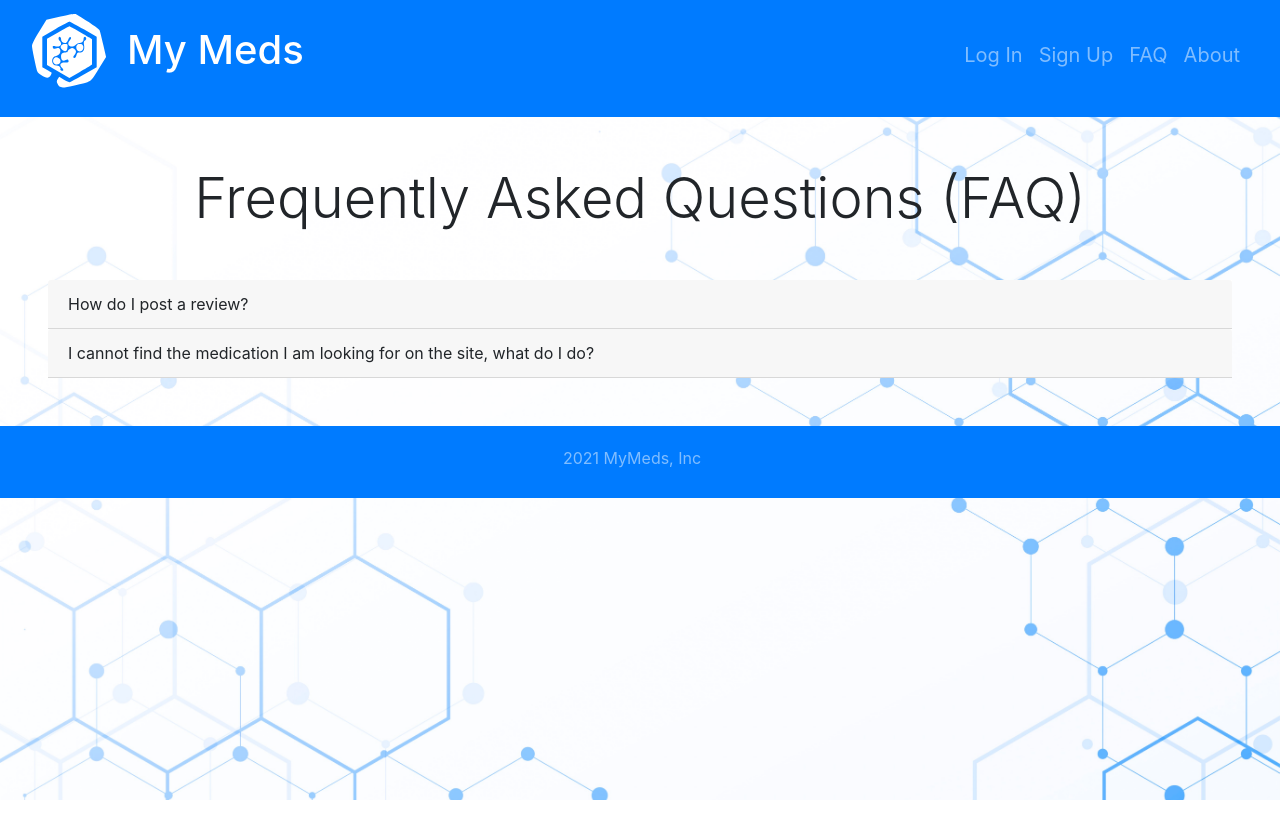
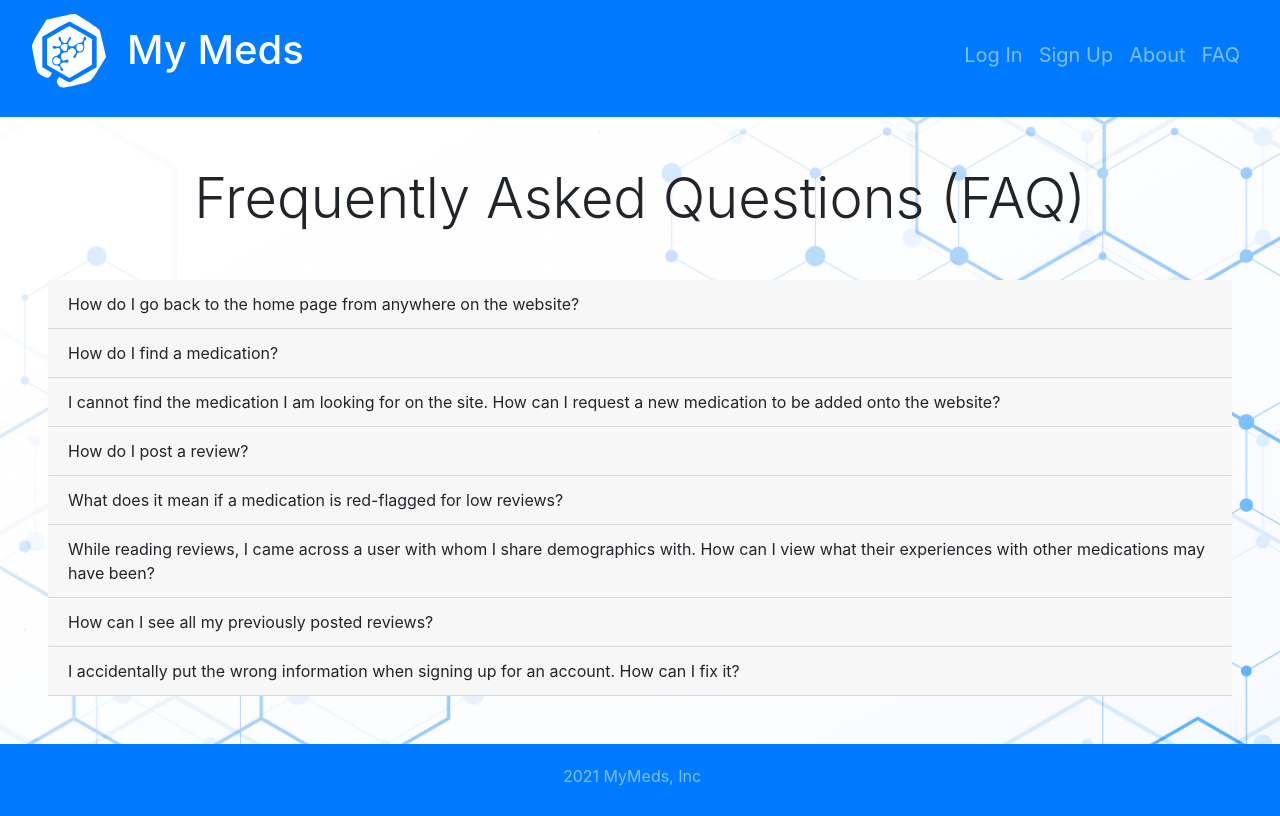
Before and after one commit to sgo21/COMP523-myMeds, a React (Create React App) app: page /faq in a window 1280 px wide. Built offline with nearby package versions, Linux system fonts and the light colour scheme; no server answers.

Commit message:
added more questions to user manual FAQ and fixed about page styling page

```diff
--- a/src/components/NavbarContainer.jsx
+++ b/src/components/NavbarContainer.jsx
@@ -18,8 +18,8 @@ export default function NavbarContainer() {
                     <Navbar.Collapse className="pr-3" id="responsive-navbar-nav">
                         <Nav className="nav ml-auto">
                             <Nav.Link href="/my-profile">My Profile</Nav.Link>
+                            <Nav.Link href="/about">About</Nav.Link>
                             <Nav.Link href="/faq">FAQ</Nav.Link>
-                            <Nav.Link href="/about">About</Nav.Link>
                         </Nav>
                     </Navbar.Collapse>
                 </Navbar>
@@ -38,8 +38,8 @@ export default function NavbarContainer() {
                         <Nav className="nav ml-auto">
                             <Nav.Link href="/log-in" >Log In</Nav.Link>
                             <Nav.Link href="/sign-up">Sign Up</Nav.Link>
+                            <Nav.Link href="/about">About</Nav.Link>
                             <Nav.Link href="/faq">FAQ</Nav.Link>
-                            <Nav.Link href="/about">About</Nav.Link>
 
                         </Nav>
                     </Navbar.Collapse>
--- a/src/pages/Faq.jsx
+++ b/src/pages/Faq.jsx
@@ -1,5 +1,6 @@
 import React from 'react';
 import '../css/Home.css';
+import { Link } from "react-router-dom";
 import { Accordion, Card } from "react-bootstrap"
 import NavbarContainer from '../components/NavbarContainer'
 import Footer from '../components/Footer'
@@ -16,22 +17,68 @@ const Faq = () => {
             <Accordion className="m-5" style={{backgroundColor: '#FFFFFF'}}>
             <div className= "text-left mx-auto">
                     <Accordion.Toggle as={Card.Header} eventKey="0">
-                        How do I post a review?
+                        How do I go back to the home page from anywhere on the website?
                     </Accordion.Toggle>
                     <Accordion.Collapse eventKey="0">
                         <Card.Body>
                             <ul>
-                                <li>First make sure you are logged into your MyMeds account,
-                                or sign up for one if you do not have an account.
+                                <li >Regardless of where you are on the website, you can always go to the Home page by clicking on
+                                    the My Meds logo on the top left corner of header.</li>
+                            </ul>
+                        </Card.Body>
+                    </Accordion.Collapse>
+                </div>
+                <div className= "text-left mx-auto">
+                    <Accordion.Toggle as={Card.Header} eventKey="1">
+                        How do I find a medication?
+                    </Accordion.Toggle>
+                    <Accordion.Collapse eventKey="1">
+                        <Card.Body>
+                            <ul>
+                                <li className="mb-3">Navigate to the Home page by clicking on the My Meds logo on the top left corner of header.</li>
+                                <li className="mb-3">Then type a specific medication's brand name or generic name, or the symptom you are looking
+                                    to find medications for in the search bar. Then click the blue button with the pill icon,
+                                    or press the Enter key on your keyboard to search.</li>
+                                <li className="mb-3">Note: Either before or after you search, you can also choose to sort you medication results
+                                    by ascending or descending rating order, by choosing the appropiate option from the "Sort by"
+                                    drop down menu displayed right below the search bar.</li>
+                            </ul>
+                        </Card.Body>
+                    </Accordion.Collapse>
+                </div>
+                <div className= "text-left mx-auto">
+                    <Accordion.Toggle as={Card.Header} eventKey="2">
+                        I cannot find the medication I am looking for on the site. How can I request a new medication to be added onto the website?
+                    </Accordion.Toggle>
+                    <Accordion.Collapse eventKey="2">
+                        <Card.Body>
+                            <ul>
+                                <li className="mb-3">Navigate to the home page, click on "Request a Medication",
+                                and fill out the request form to request a medication to be included onto My Meds.</li>
+                                <li className="mb-3">We will soon review your request and upon approval, the medication should appear
+                                on the site as a page, for users to view and post reviews for.</li>
+                            </ul>
+                        </Card.Body>
+                    </Accordion.Collapse>
+                </div>
+                <div className= "text-left mx-auto">
+                    <Accordion.Toggle as={Card.Header} eventKey="3">
+                        How do I post a review?
+                    </Accordion.Toggle>
+                    <Accordion.Collapse eventKey="3">
+                        <Card.Body>
+                            <ul>
+                                <li className="mb-3">First make sure you are <Link to="/log-in">logged into</Link> your MyMeds account,
+                                or <Link to="/sign-up">sign up</Link> for one if you do not have an account.
                                 To ensure the authenticity and intergity of our platform, we require all users to be
                                 logged into a registered MyMeds account in order to post reviews. </li>
-                                <li> Once you are logged in, on the home page (can be navigated to by clicking on the logo in
+                                <li className="mb-3"> Then, on the home page (can be navigated to by clicking on the logo in
                                 the header), use the search bar to search for the medication
                                 you are trying to post a review for. </li>
-                                <li> Then, find the medication amongst the search results and navigate to that medication's
+                                <li className="mb-3"> Then, find the medication amongst the search results and navigate to that medication's
                                 page by clicking on the "View Reviews & More Info" button located on the
                                 medication's search result box.</li>
-                                <li>Once you are on that medication's page,
+                                <li className="mb-3">Once you are on that medication's page,
                                 click the "Write a Review" button located near the top of the page, fill out the
                                 form with your review's details and post the review.</li>
                             </ul>
@@ -39,29 +86,72 @@ const Faq = () => {
                     </Accordion.Collapse>
                 </div>
                 <div className= "text-left mx-auto">
-                    <Accordion.Toggle as={Card.Header} eventKey="1">
-                        I cannot find the medication I am looking for on the site, what do I do?
+                    <Accordion.Toggle as={Card.Header} eventKey="4">
+                        What does it mean if a medication is red-flagged for low reviews?
                     </Accordion.Toggle>
-                    <Accordion.Collapse eventKey="1">
+                    <Accordion.Collapse eventKey="4">
                         <Card.Body>
                             <ul>
-                            <li>Navigate to the home page, click on "Request a Medication",
-                            and fill out the request form to request a medication to be included onto My Meds.</li>
-                            <li>We will soon review your request and upon approval, the medication should appear
-                            on the site as a page, for users to view and post reviews for.</li>
+                                <li className="mb-3">Our red-flagging symptom offers an up-front and convenient way to caution our users against medications that may be poorly rated.</li>
+                                <li className="mb-3">Medications are red-flagged if they have accumulated reviews resulting in an overall average rating of lower than 2 stars.</li>
+                            </ul>
+                        </Card.Body>
+                    </Accordion.Collapse>
+                </div>
+                <div className= "text-left mx-auto">
+                    <Accordion.Toggle as={Card.Header} eventKey="5">
+                        While reading reviews, I came across a user with whom I share demographics with. How can I view what their experiences with other medications may have been?
+                    </Accordion.Toggle>
+                    <Accordion.Collapse eventKey="5">
+                        <Card.Body>
+                            <ul>
+                                <li className="mb-3">First go to the review posted by that user of interest.</li>
+                                <li className="mb-3">Then click on that user's name on their review. You will be taken to that user's profile page, which contains an overview
+                                    of profile information such as demographics and a list of all the reviews they have posted.</li>
+                                <li className="mb-3">Note: As health and medical information can be a sensitive topic, we want to be respectful of all our users' privacy,
+                                    and create a safe space where users feel comfortable to share their experiences with medicine. Thus, users cannot explicity "follow" other users on the website,
+                                    as My Meds is not a social networking platform, rather a purely informational and educational one.</li>
+                            </ul>
+                        </Card.Body>
+                    </Accordion.Collapse>
+                </div>
+                <div className= "text-left mx-auto">
+                    <Accordion.Toggle as={Card.Header} eventKey="6">
+                        How can I see all my previously posted reviews?
+                    </Accordion.Toggle>
+                    <Accordion.Collapse eventKey="6">
+                        <Card.Body>
+                            <ul>
+                                <li className="mb-3">First make sure you are <Link to="/log-in">logged into</Link> your MyMeds account, or <Link to="/sign-up">sign up</Link> for one if you do not have an account.</li>
+                                <li className="mb-3">You should now be able to see and click on "My Profile" in the header, next to "About" and "FAQ".</li>
+                                <li className="mb-3">Once you are at the "My Profile" page, you should see the information (i.e. name, email, demographics, etc) that you sign-up for an account with,
+                                    as well as a list of your previously posted reviews!</li>
+                            </ul>
+                        </Card.Body>
+                    </Accordion.Collapse>
+                </div>
+                <div className= "text-left mx-auto">
+                    <Accordion.Toggle as={Card.Header} eventKey="7">
+                        I accidentally put the wrong information when signing up for an account. How can I fix it?
+                    </Accordion.Toggle>
+                    <Accordion.Collapse eventKey="7">
+                        <Card.Body>
+                            <ul>
+                                <li className="mb-3">First make sure you are <Link to="/log-in">logged into</Link> your MyMeds account, or <Link to="/sign-up">sign up</Link> for one if you do not have an account.</li>
+                                <li className="mb-3">You should now be able to see and click on "My Profile" in the header, next to "About" and "FAQ".</li>
+                                <li className="mb-3">Once you are at the "My Profile" page, click on the blue "Update Profile" button.</li>
+                                <li className="mb-3">You should now be able to edit your profile information.</li>
+                                <li className="mb-3">Remember to click "Save" to save your updated/fixed information!</li>
                             </ul>
                         </Card.Body>
                     </Accordion.Collapse>
                 </div>
             </Accordion>
-
         </div>
-
 
         <div>
           <Footer/>
         </div>
-
       </div>
     )
 }
```
Also changed, not shown: src/pages/About.jsx (+11 -4 lines). Lines whose indentation alone changed are shown as unchanged.
